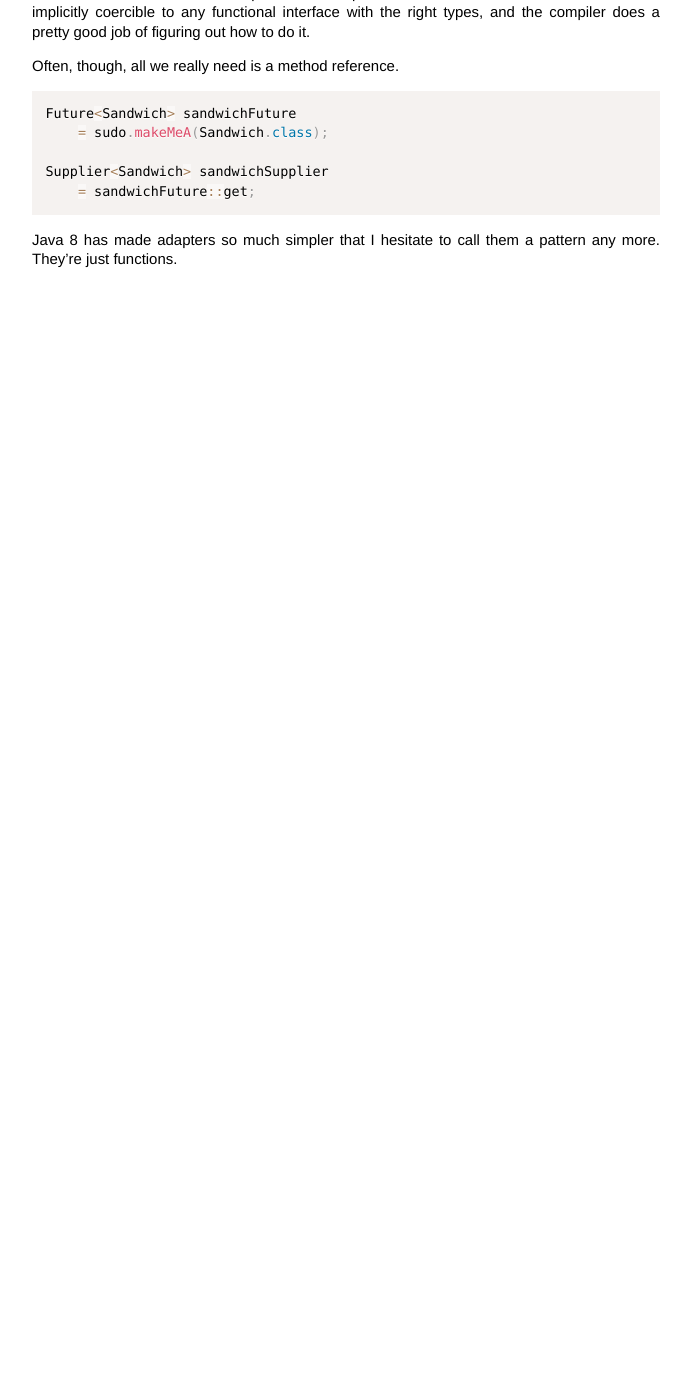
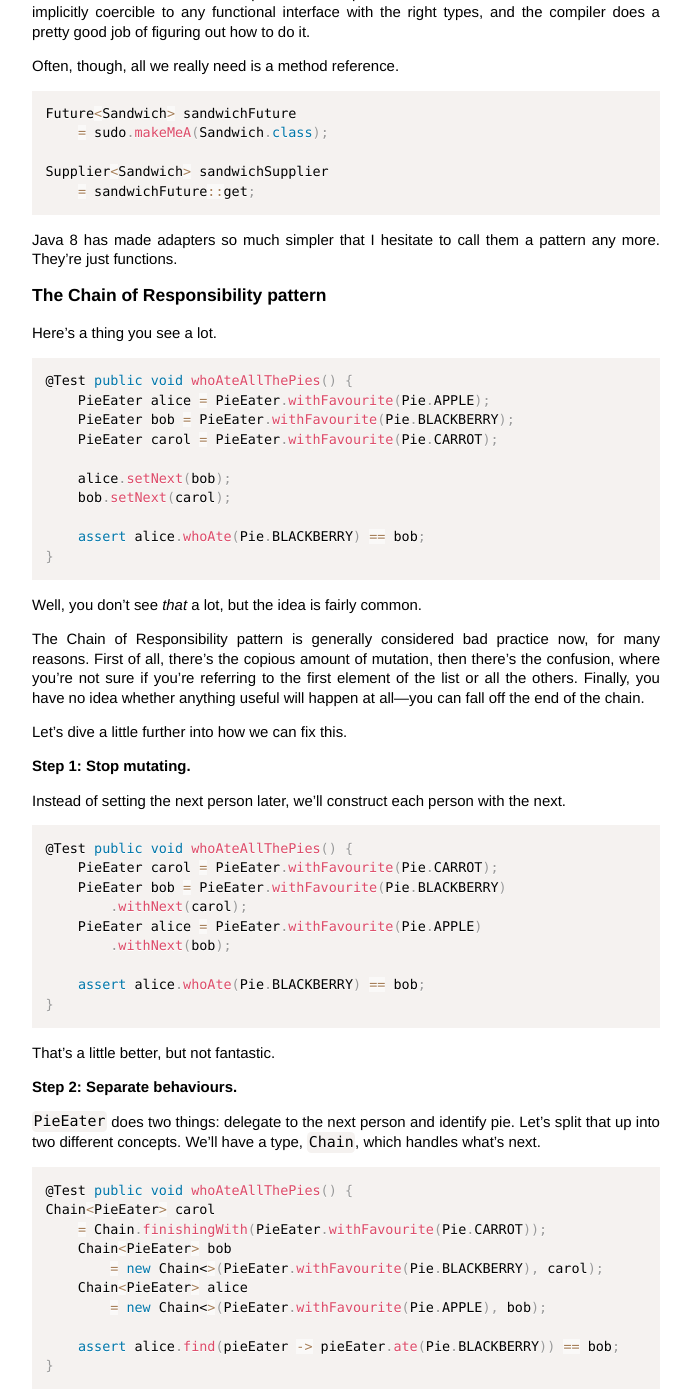
Before and after one commit to SamirTalwar/talks, a Jekyll site: the page built from design-patterns-in-the-21st-century.md, in a window 1280 px wide and 1400 px high, scrolled down 7678 px. Shown: the whole window, without its empty margins (294-985 px from the left). Built offline with Jekyll 4.4.1, drawn with Linux system fonts in a browser that asks for light colours; nearby versions of some CDN libraries; comment, search, counter and statistics services are not loaded; before the commit the page ends 7947 px from its top, so only the background shows below that; some of the changed text lies outside the part shown.

Commit message:
Design Patterns: Behavioural Patterns.

````diff
--- a/css/main.css
+++ b/css/main.css
@@ -21,10 +21,12 @@ body {
   font-size: small;
 }
 
-body.essay header { margin-bottom: 2em; }
-body.essay header h1 { margin: 0; border-bottom: 1px solid #ccc; }
-body.essay header h2 { margin: 0; font-size: small; color: #999; }
-h2, h3, h4, h5, h6 { margin: 1em 0; }
+body.essay .document .slides header { margin-bottom: 2em; }
+body.essay .document .slides header h1 { margin: 0; border-bottom: 1px solid #ccc; }
+body.essay .document .slides header h2 { margin: 0; font-size: small; color: #999; }
+.document .slides h2, .document .slides h3, .document .slides h4, .document .slides h5, .document .slides h6 {
+    margin: 1em 0;
+}
 
 p, .document .slides p { margin: 1em 0; }
 
--- a/design-patterns-in-the-21st-century.md
+++ b/design-patterns-in-the-21st-century.md
@@ -500,3 +500,134 @@ Supplier<Sandwich> sandwichSupplier
 
 Java 8 has made adapters so much simpler that I hesitate to call them a pattern any more. They're just functions.
 </section>
+
+<section markdown="1">
+### The Chain of Responsibility pattern
+
+Here's a thing you see a lot.
+
+```java
+@Test public void whoAteAllThePies() {
+    PieEater alice = PieEater.withFavourite(Pie.APPLE);
+    PieEater bob = PieEater.withFavourite(Pie.BLACKBERRY);
+    PieEater carol = PieEater.withFavourite(Pie.CARROT);
+
+    alice.setNext(bob);
+    bob.setNext(carol);
+
+    assert alice.whoAte(Pie.BLACKBERRY) == bob;
+}
+```
+
+Well, you don't see *that* a lot, but the idea is fairly common.
+
+The Chain of Responsibility pattern is generally considered bad practice now, for many reasons. First of all, there's the copious amount of mutation, then there's the confusion, where you're not sure if you're referring to the first element of the list or all the others. Finally, you have no idea whether anything useful will happen at all—you can fall off the end of the chain.
+{: .notes}
+
+Let's dive a little further into how we can fix this.
+{: .notes}
+</section>
+
+<section markdown="1">
+#### Step 1: Stop mutating.
+
+Instead of setting the next person later, we'll construct each person with the next.
+{: .notes}
+
+```java
+@Test public void whoAteAllThePies() {
+    PieEater carol = PieEater.withFavourite(Pie.CARROT);
+    PieEater bob = PieEater.withFavourite(Pie.BLACKBERRY)
+        .withNext(carol);
+    PieEater alice = PieEater.withFavourite(Pie.APPLE)
+        .withNext(bob);
+
+    assert alice.whoAte(Pie.BLACKBERRY) == bob;
+}
+```
+
+That's a little better, but not fantastic.
+{: .notes}
+</section>
+
+<section markdown="1">
+#### Step 2: Separate behaviours.
+
+`PieEater` does two things: delegate to the next person and identify pie. Let's split that up into two different concepts. We'll have a type, `Chain`, which handles what's next.
+{: .notes}
+
+```java
+@Test public void whoAteAllThePies() {
+Chain<PieEater> carol
+    = Chain.finishingWith(PieEater.withFavourite(Pie.CARROT));
+    Chain<PieEater> bob
+        = new Chain<>(PieEater.withFavourite(Pie.BLACKBERRY), carol);
+    Chain<PieEater> alice
+        = new Chain<>(PieEater.withFavourite(Pie.APPLE), bob);
+
+    assert alice.find(pieEater -> pieEater.ate(Pie.BLACKBERRY)) == bob;
+}
+```
+
+Note that because the `Chain` doesn't know anything about the object, `PieEater`, during construction, we have to give it more information when we query it so it can do its job.
+{: .notes}
+</section>
+
+<section markdown="1">
+#### Step 3: Split the domain from the infrastructure.
+
+The `Chain` type is now pretty generic, which makes me wary. Let's keep it away from our pie eaters.
+{: .notes}
+
+```java
+@Test public void whoAteAllThePies() {
+    PieEater alice = PieEater.withFavourite(Pie.APPLE);
+    PieEater bob = PieEater.withFavourite(Pie.BLACKBERRY);
+    PieEater carol = PieEater.withFavourite(Pie.CARROT);
+
+    Chain<PieEater> pieEaters
+        = new Chain<>(alice, new Chain<>(bob, Chain.finishingWith(carol)));
+
+    assert pieEaters.find(pieEater -> pieEater.ate(Pie.BLACKBERRY)) == bob;
+}
+```
+
+OK, they're back in order now. Whew. That was starting to upset me.
+{: .notes}
+</section>
+
+<section markdown="1">
+#### Step 4: Identify reusable code.
+
+That `Chain` type looks awfully familiar at this point.
+
+Perhaps it looks something like this:
+
+```lisp
+cons(alice, cons(bob, cons(carol, nil)))
+```
+
+Oh, look, we're coding LISP.
+
+<div class="fragment" markdown="1">
+Specifically, we're using a construct very similar to LISP's immutable linked list data structure. Which makes me wonder: can we use our own lists here, or something similar?
+{:.notes}
+
+```java
+@Test public void whoAteAllThePies() {
+    PieEater alice = PieEater.withFavourite(Pie.APPLE);
+    PieEater bob = PieEater.withFavourite(Pie.BLACKBERRY);
+    PieEater carol = PieEater.withFavourite(Pie.CARROT);
+
+    Stream<PieEater> pieEaters = Stream.of(alice, bob, carol);
+
+    Optional<PieEater> greedyOne
+        = pieEaters.findAny(pieEater -> pieEater.ate(Pie.BLACKBERRY));
+    assert greedyOne.get() == bob;
+}
+```
+
+By decoupling the business domain (in this case, pie eating) from the infrastructure (traversing a list), we're able to come up with much cleaner code. This was only possible because we were able to tell the infrastructure something about our domain—i.e. how to detect who ate all the pies—by passing behaviour around.
+{: .notes}
+</div>
+</section>
````
